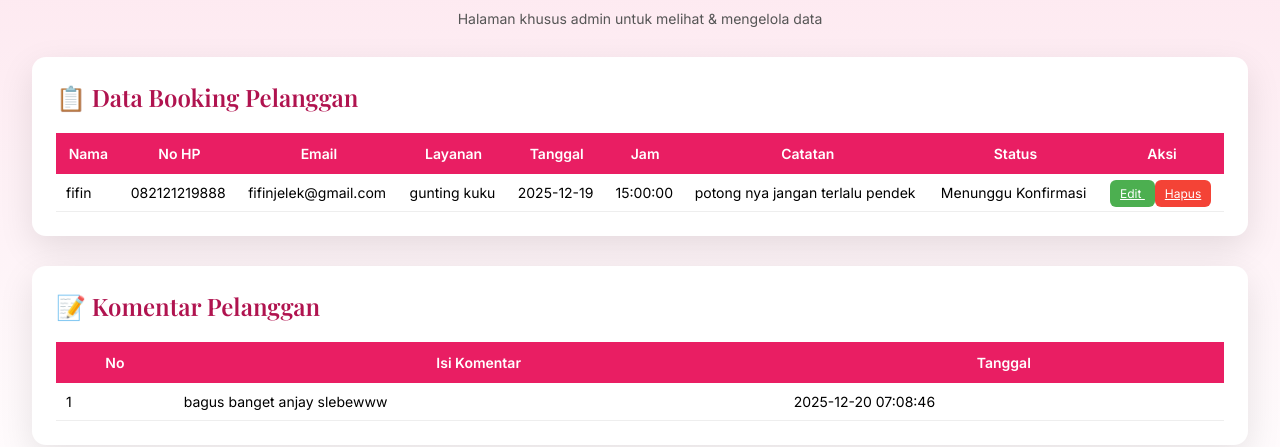
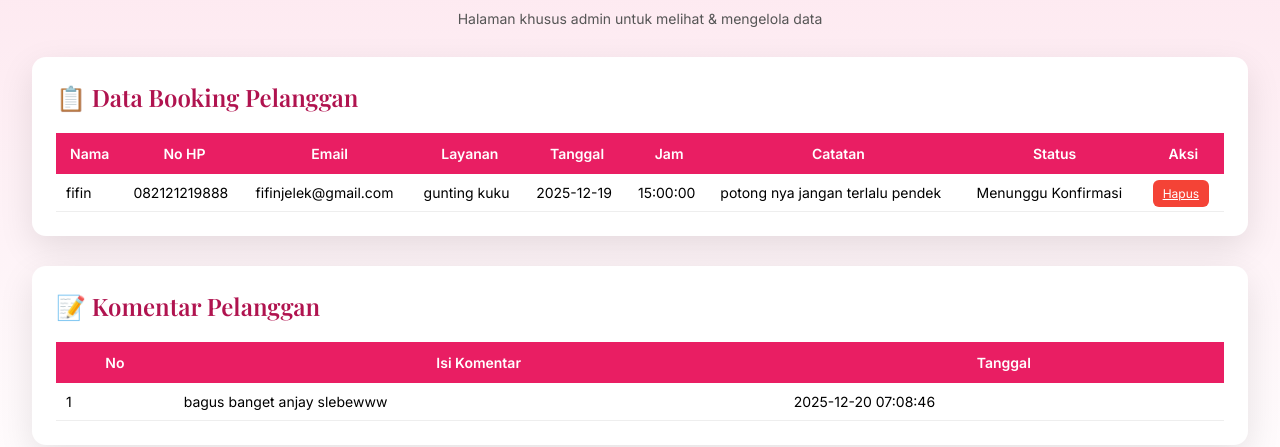
Before and after one commit to ibay16/Tubes_IPL, a PHP site: page /index.php?page=admin in a window 1280 px wide. Shown: the part 85-532 px from the top of the page. Run offline with PHP 8.4, Linux system fonts and the light colour scheme; the visitor is signed in with stand-in values (Sample User, id 1); data comes from the database, SQL or seed files in the repository.

Commit message:
Remove edit link from admin booking entries
Removed the edit link for booking entries in the admin view.

```diff
--- a/app/views/admin.php
+++ b/app/views/admin.php
@@ -196,11 +196,6 @@ $comments = $stmtKomentar->fetchAll();
                         <td><?= $row['catatan']; ?></td>
                         <td><?= $row['status'] ?? 'Pending'; ?></td>
                         <td>
-                            <a href="index.php?page=admin&action=edit&id=<?= $row['id_booking']; ?>"
-                                class="btn btn-edit">
-                                Edit
-                            </a>
-
                             <a href="index.php?page=admin&action=delete&id=<?= $row['id_booking']; ?>"
                                 class="btn btn-delete"
                                 onclick="return confirm('Yakin ingin menghapus data ini?')">
```
